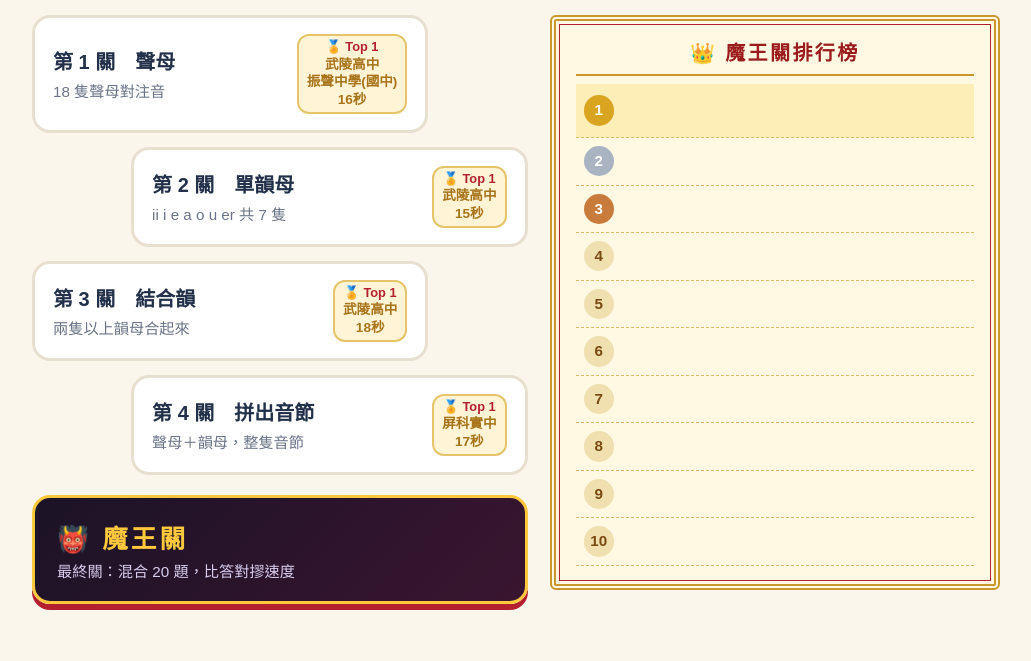
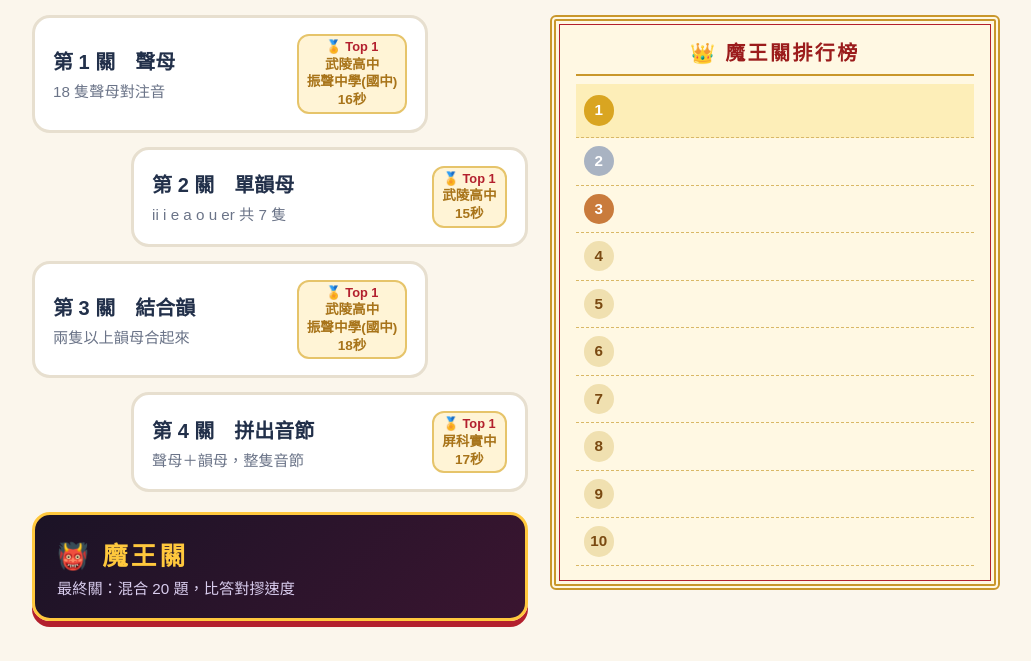
Before and after one commit to v61230-whaler/hakka-pinyin, a plain HTML site: page index.html in a window 1280 px wide. Shown: the part 213-874 px from the top of the page, without its empty margins (124-1155 px from the left). Drawn offline with Linux system fonts and the light colour scheme; no server answers.

Commit message:
Add files via upload

```diff
--- a/index.html
+++ b/index.html
@@ -178,7 +178,7 @@ const 提示 = {
   "rh":"rh 對 ㄖ。", "b":"b 對 ㄅ（毋係 ㄆ）。", "p":"p 對 ㄆ。", "d":"d 對 ㄉ（毋係 ㄊ）。", "t":"t 對 ㄊ。", "g":"g 對 ㄍ（毋係 ㄎ）。", "k":"k 對 ㄎ。",
 };
 // Top 1 紀錄(教師課後提供數據,Claude 更新後重新上傳)。格式:關卡id:{校:"學校名", 秒:數字};同秒數並列時 校 寫成陣列 ["甲校","乙校"],徽章會一校一行。沒資料的關不顯示。
-const 班紀錄 = { "聲母":{校:["武陵高中","振聲中學(國中)"], 秒:16}, "單韻母":{校:"武陵高中", 秒:15}, "結合韻":{校:"武陵高中", 秒:18}, "音節":{校:"屏科實中", 秒:17} };
+const 班紀錄 = { "聲母":{校:["武陵高中","振聲中學(國中)"], 秒:16}, "單韻母":{校:"武陵高中", 秒:15}, "結合韻":{校:["武陵高中","振聲中學(國中)"], 秒:18}, "音節":{校:"屏科實中", 秒:17} };
 const 記錄鍵 = "拼音注音闖關-最佳";
 // 挑戰關全班排行榜:存在教師的 Google 試算表(Apps Script 網頁應用程式網址)。空字串時不顯示排行榜。
 const 排行榜網址 = "https://script.google.com/macros/s/AKfycbzPdUYTCwEZYKd_ZxNAhWHmdM24_DcMve3k2eZjr4PTJ6r893IKSijvcBDBkVjplm2yWA/exec";
```
